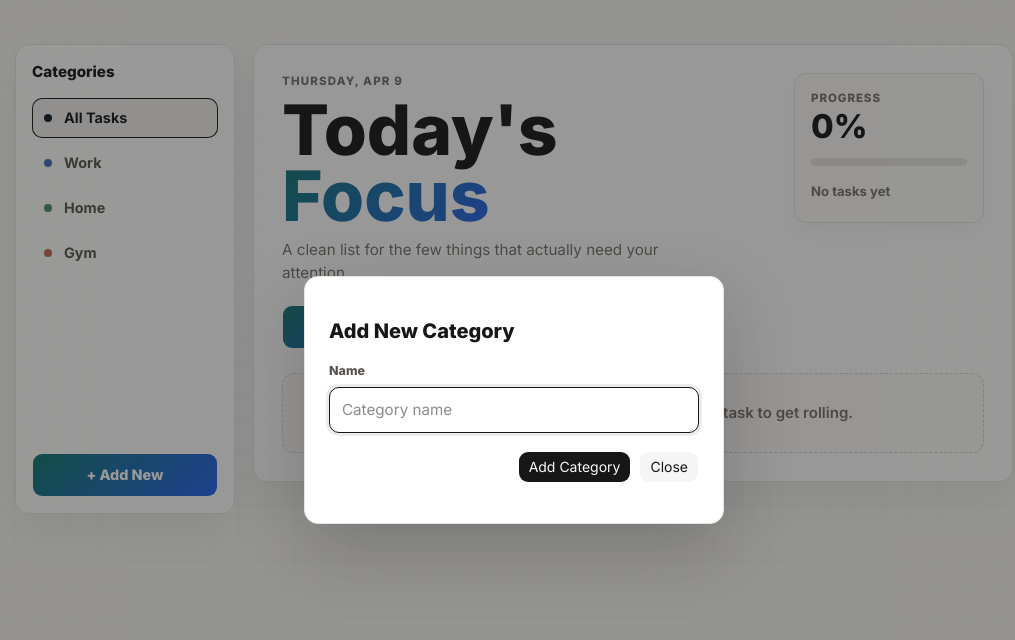
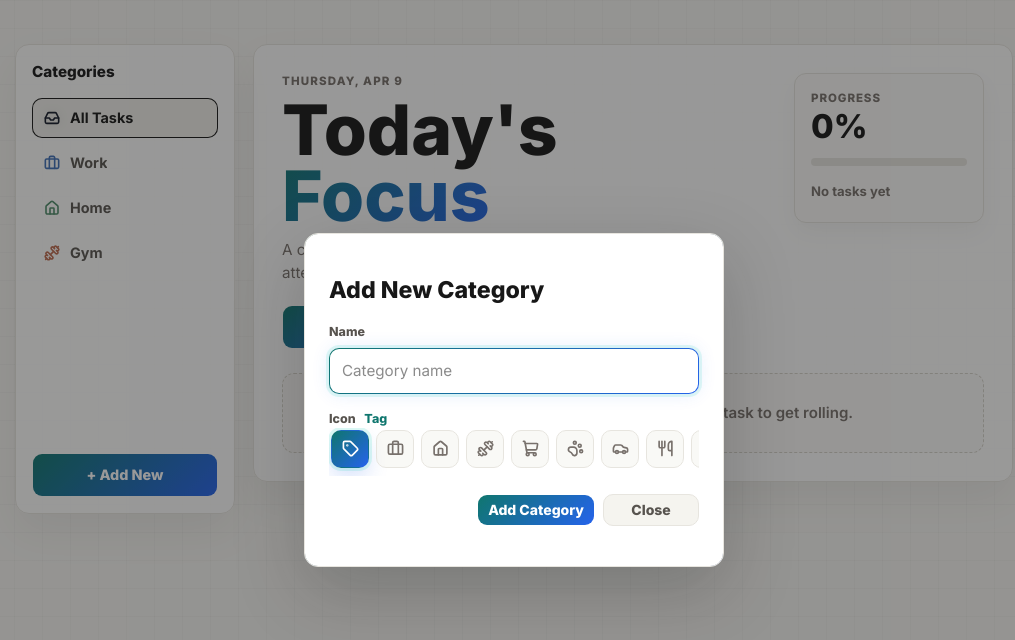
Before and after one commit to Chibbs13/todo-react, a React (Vite) app in the folder client/: page / in a window 1280 px wide. Both pictures are taken after a click on the button "+ Add New". Shown: the top 640 px of the page, without its empty margins (126-1141 px from the left). Built offline with nearby package versions, Linux system fonts and the light colour scheme.

Commit message:
Added icons to categories

```diff
--- a/client/src/App.css
+++ b/client/src/App.css
@@ -84,10 +84,12 @@ textarea {
 }
 
 .category-item {
-  position: relative;
+  display: flex;
+  align-items: center;
+  gap: 10px;
   width: 100%;
   min-height: 40px;
-  padding: 9px 12px 9px 32px;
+  padding: 9px 12px;
   border-radius: 10px;
   background: transparent;
   color: #57534e;
@@ -96,16 +98,16 @@ textarea {
   text-align: left;
 }
 
-.category-item::before {
-  position: absolute;
-  top: 50%;
-  left: 12px;
-  width: 8px;
-  height: 8px;
-  border-radius: 999px;
-  background: var(--category-accent);
-  content: "";
-  transform: translateY(-50%);
+.category-item svg {
+  flex: 0 0 auto;
+  color: var(--category-accent);
+}
+
+.category-item span {
+  min-width: 0;
+  overflow: hidden;
+  text-overflow: ellipsis;
+  white-space: nowrap;
 }
 
 .category-item:hover {
@@ -119,8 +121,8 @@ textarea {
   box-shadow: inset 0 0 0 1px #171717;
 }
 
-.category-item.active::before {
-  box-shadow: 0 0 0 3px var(--category-soft);
+.category-item.active svg {
+  filter: drop-shadow(0 0 5px var(--category-shadow));
 }
 
 .category-add-button {
@@ -556,10 +558,15 @@ textarea {
 
 .task-modal,
 .category-modal {
+  position: relative;
+  overflow: hidden;
   width: 100%;
   border: 1px solid #e7e5df;
   border-radius: 14px;
-  background: #ffffff;
+  background:
+    linear-gradient(#ffffff, #ffffff) padding-box,
+    linear-gradient(135deg, rgba(15, 118, 110, 0.34), rgba(37, 99, 235, 0.34))
+      border-box;
   box-shadow: 0 24px 70px rgba(23, 23, 23, 0.22);
   animation: modalPop 0.18s ease;
 }
@@ -593,7 +600,7 @@ textarea {
 .modal-title {
   margin: 0;
   color: #171717;
-  font-size: 1.25rem;
+  font-size: 1.45rem;
   font-weight: 800;
 }
 
@@ -601,6 +608,8 @@ textarea {
   display: flex;
   flex-direction: column;
   gap: 7px;
+  min-width: 0;
+  min-inline-size: 0;
   margin: 0;
   padding: 0;
   border: 0;
@@ -617,7 +626,9 @@ textarea {
   width: 100%;
   border: 1px solid #d6d3ca;
   border-radius: 10px;
-  background: #fbfaf8;
+  background:
+    linear-gradient(#fbfaf8, #fbfaf8) padding-box,
+    linear-gradient(135deg, transparent, transparent) border-box;
   color: #171717;
   font-size: 0.95rem;
   outline: none;
@@ -639,9 +650,13 @@ textarea {
 
 .modal-title-input:focus,
 .modal-input:focus {
-  border-color: #171717;
-  background: #ffffff;
-  box-shadow: 0 0 0 3px rgba(23, 23, 23, 0.08);
+  border-color: transparent;
+  background:
+    linear-gradient(#ffffff, #ffffff) padding-box,
+    linear-gradient(135deg, #0f766e, #2563eb) border-box;
+  box-shadow:
+    0 0 0 3px rgba(47, 214, 187, 0.14),
+    0 0 18px rgba(37, 99, 235, 0.12);
 }
 
 .category-selector {
@@ -669,8 +684,67 @@ textarea {
 }
 
 .category-chip.active {
-  background: #171717;
+  background: linear-gradient(135deg, #0f766e, #2563eb);
   color: #ffffff;
+}
+
+.icon-selector {
+  gap: 9px;
+}
+
+.selected-icon-label {
+  margin-left: 6px;
+  color: #0f766e;
+  font-weight: 800;
+}
+
+.icon-choice-list {
+  display: flex;
+  gap: 7px;
+  min-width: 0;
+  width: 100%;
+  max-width: 100%;
+  overflow-x: auto;
+  overscroll-behavior-x: contain;
+  padding: 2px 2px 8px;
+  scrollbar-width: thin;
+}
+
+.icon-choice {
+  display: inline-flex;
+  flex: 0 0 auto;
+  align-items: center;
+  justify-content: center;
+  width: 38px;
+  height: 38px;
+  aspect-ratio: 1;
+  border: 1px solid #e7e5df;
+  border-radius: 10px;
+  background: rgba(245, 244, 239, 0.55);
+  color: #78716c;
+  cursor: pointer;
+  transition:
+    background 0.16s ease,
+    border-color 0.16s ease,
+    box-shadow 0.16s ease,
+    color 0.16s ease,
+    transform 0.16s ease;
+}
+
+.icon-choice:hover {
+  border-color: #d6d3ca;
+  background: #ffffff;
+  color: #171717;
+  transform: translateY(-1px);
+}
+
+.icon-choice.active {
+  border-color: transparent;
+  background: linear-gradient(135deg, #0f766e, #2563eb);
+  color: #ffffff;
+  box-shadow:
+    0 0 0 3px rgba(47, 214, 187, 0.16),
+    0 10px 20px rgba(37, 99, 235, 0.18);
 }
 
 .modal-actions {
@@ -678,6 +752,38 @@ textarea {
   justify-content: flex-end;
   gap: 8px;
   padding-top: 2px;
+}
+
+.modal-primary-button,
+.modal-secondary-button {
+  min-width: 96px;
+  border-radius: 10px;
+  font-weight: 750;
+}
+
+.modal-primary-button {
+  border: 1px solid transparent;
+  background: linear-gradient(135deg, #0f766e, #2563eb);
+  background-clip: padding-box;
+  color: #ffffff;
+}
+
+.modal-primary-button:hover {
+  border-color: rgba(47, 214, 187, 0.9);
+  box-shadow:
+    0 0 0 3px rgba(47, 214, 187, 0.18),
+    0 0 18px rgba(37, 99, 235, 0.28);
+}
+
+.modal-secondary-button {
+  border: 1px solid #e7e5df;
+  background: #f5f4ef;
+  color: #57534e;
+}
+
+.modal-secondary-button:hover {
+  background: #eeeeea;
+  color: #171717;
 }
 
 @keyframes modalPop {
--- a/client/src/App.jsx
+++ b/client/src/App.jsx
@@ -8,6 +8,7 @@ import TaskModal from "./components/TaskModal";
 import CategorySidebar from "./components/CategorySidebar";
 import CategoryModal from "./components/CategoryModal";
 import { getCategoryStyle } from "./lib/categoryColors";
+import { DEFAULT_CATEGORY_ICONS } from "./lib/categoryIcons";
 
 const DEFAULT_CATEGORIES = ["All Tasks", "Work", "Home", "Gym"];
 
@@ -40,6 +41,17 @@ function App() {
     }
   });
   const [selectedCategory, setSelectedCategory] = useState("All Tasks");
+  const [categoryIcons, setCategoryIcons] = useState(() => {
+    const savedCategoryIcons = localStorage.getItem("categoryIcons");
+
+    if (!savedCategoryIcons) return DEFAULT_CATEGORY_ICONS;
+
+    try {
+      return { ...DEFAULT_CATEGORY_ICONS, ...JSON.parse(savedCategoryIcons) };
+    } catch {
+      return DEFAULT_CATEGORY_ICONS;
+    }
+  });
 
   const [isAddingTask, setIsAddingTask] = useState(false);
   const [selectedTask, setSelectedTask] = useState(null);
@@ -51,6 +63,7 @@ function App() {
 
   const [isAddingCategory, setIsAddingCategory] = useState(false);
   const [newCategory, setNewCategory] = useState("");
+  const [newCategoryIcon, setNewCategoryIcon] = useState("tag");
 
   useEffect(() => {
     localStorage.setItem("tasks", JSON.stringify(task));
@@ -59,6 +72,10 @@ function App() {
   useEffect(() => {
     localStorage.setItem("categories", JSON.stringify(categories));
   }, [categories]);
+
+  useEffect(() => {
+    localStorage.setItem("categoryIcons", JSON.stringify(categoryIcons));
+  }, [categoryIcons]);
 
   const visibleTasks =
     selectedCategory === "All Tasks"
@@ -193,11 +210,13 @@ function App() {
   function openAddCategoryModal() {
     setIsAddingCategory(true);
     setNewCategory("");
+    setNewCategoryIcon("tag");
   }
 
   const closeCategoryModal = useCallback(function closeCategoryModal() {
     setIsAddingCategory(false);
     setNewCategory("");
+    setNewCategoryIcon("tag");
   }, []);
 
   function saveCategory() {
@@ -208,6 +227,7 @@ function App() {
     if (categories.length >= 8) return;
 
     setCategories([...categories, trimmed]);
+    setCategoryIcons({ ...categoryIcons, [trimmed]: newCategoryIcon });
     setSelectedCategory(trimmed);
     closeCategoryModal();
   }
@@ -217,6 +237,7 @@ function App() {
       <div className="dashboard-layout">
         <CategorySidebar
           categories={categories}
+          categoryIcons={categoryIcons}
           selectedCategory={selectedCategory}
           onSelectCategory={setSelectedCategory}
           onAddCategory={openAddCategoryModal}
@@ -329,6 +350,8 @@ function App() {
         isOpen={isAddingCategory}
         newCategory={newCategory}
         setNewCategory={setNewCategory}
+        newCategoryIcon={newCategoryIcon}
+        setNewCategoryIcon={setNewCategoryIcon}
         closeCategoryModal={closeCategoryModal}
         saveCategory={saveCategory}
       />
--- a/client/src/components/CategoryModal.jsx
+++ b/client/src/components/CategoryModal.jsx
@@ -1,15 +1,21 @@
 import { useEffect, useRef } from "react";
 import { Card, CardContent } from "./ui/card";
 import { Button } from "./ui/button";
+import { CATEGORY_ICON_OPTIONS } from "../lib/categoryIcons";
 
 function CategoryModal({
   isOpen,
   newCategory,
   setNewCategory,
+  newCategoryIcon,
+  setNewCategoryIcon,
   closeCategoryModal,
   saveCategory,
 }) {
   const inputRef = useRef(null);
+  const selectedIconLabel =
+    CATEGORY_ICON_OPTIONS.find((option) => option.id === newCategoryIcon)
+      ?.label || "Tag";
 
   useEffect(() => {
     if (!isOpen) return;
@@ -64,9 +70,39 @@ function CategoryModal({
               />
             </label>
 
+            <fieldset className="modal-field icon-selector">
+              <legend className="modal-label">
+                Icon <span className="selected-icon-label">{selectedIconLabel}</span>
+              </legend>
+
+              <div className="icon-choice-list">
+                {CATEGORY_ICON_OPTIONS.map((option) => {
+                  const CategoryIcon = option.Icon;
+
+                  return (
+                    <button
+                      key={option.id}
+                      className={`icon-choice ${
+                        newCategoryIcon === option.id ? "active" : ""
+                      }`}
+                      type="button"
+                      aria-label={option.label}
+                      aria-pressed={newCategoryIcon === option.id}
+                      onClick={() => setNewCategoryIcon(option.id)}
+                    >
+                      <CategoryIcon size={17} strokeWidth={2.35} />
+                    </button>
+                  );
+                })}
+              </div>
+            </fieldset>
+
             <div className="modal-actions">
-              <Button type="submit">Add Category</Button>
+              <Button className="modal-primary-button" type="submit">
+                Add Category
+              </Button>
               <Button
+                className="modal-secondary-button"
                 type="button"
                 variant="secondary"
                 onClick={closeCategoryModal}
--- a/client/src/components/CategorySidebar.jsx
+++ b/client/src/components/CategorySidebar.jsx
@@ -1,7 +1,9 @@
 import { getCategoryStyle } from "../lib/categoryColors";
+import { getCategoryIcon } from "../lib/categoryIcons";
 
 function CategorySidebar({
   categories,
+  categoryIcons,
   selectedCategory,
   onSelectCategory,
   onAddCategory,
@@ -11,7 +13,10 @@ function CategorySidebar({
       <h2 className="category-title">Categories</h2>
 
       <div className="category-list">
-        {categories.map((category) => (
+        {categories.map((category) => {
+          const CategoryIcon = getCategoryIcon(category, categoryIcons);
+
+          return (
             <button
               key={category}
               className={`category-item ${
@@ -21,9 +26,11 @@ function CategorySidebar({
               type="button"
               onClick={() => onSelectCategory(category)}
             >
-            {category}
+              <CategoryIcon size={16} strokeWidth={2.4} />
+              <span>{category}</span>
             </button>
-        ))}
+          );
+        })}
       </div>
 
       <button
--- a/client/src/components/TaskModal.jsx
+++ b/client/src/components/TaskModal.jsx
@@ -132,8 +132,11 @@ function TaskModal({
             </label>
 
             <div className="modal-actions">
-              <Button type="submit">{saveLabel}</Button>
+              <Button className="modal-primary-button" type="submit">
+                {saveLabel}
+              </Button>
               <Button
+                className="modal-secondary-button"
                 type="button"
                 variant="secondary"
                 onClick={closeTaskModal}
--- /dev/null
+++ b/client/src/lib/categoryIcons.jsx
@@ -0,0 +1,69 @@
+import {
+  BookOpen,
+  Briefcase,
+  CalendarDays,
+  Car,
+  CircleDollarSign,
+  Gift,
+  Dumbbell,
+  HeartPulse,
+  Home,
+  Inbox,
+  PawPrint,
+  Plane,
+  ShoppingCart,
+  Tag,
+  Utensils,
+  Wrench,
+} from "lucide-react";
+
+export const DEFAULT_CATEGORY_ICONS = {
+  "All Tasks": "inbox",
+  Work: "briefcase",
+  Home: "home",
+  Gym: "dumbbell",
+};
+
+export const CATEGORY_ICON_OPTIONS = [
+  { id: "tag", label: "Tag", Icon: Tag },
+  { id: "briefcase", label: "Work", Icon: Briefcase },
+  { id: "home", label: "Home", Icon: Home },
+  { id: "dumbbell", label: "Gym", Icon: Dumbbell },
+  { id: "groceries", label: "Groceries", Icon: ShoppingCart },
+  { id: "pets", label: "Pets", Icon: PawPrint },
+  { id: "errands", label: "Errands", Icon: Car },
+  { id: "meals", label: "Meals", Icon: Utensils },
+  { id: "bills", label: "Bills", Icon: CircleDollarSign },
+  { id: "health", label: "Health", Icon: HeartPulse },
+  { id: "travel", label: "Travel", Icon: Plane },
+  { id: "appointments", label: "Appointments", Icon: CalendarDays },
+  { id: "study", label: "Study", Icon: BookOpen },
+  { id: "chores", label: "Chores", Icon: Wrench },
+  { id: "gifts", label: "Gifts", Icon: Gift },
+];
+
+const CATEGORY_ICON_MAP = {
+  inbox: Inbox,
+  tag: Tag,
+  briefcase: Briefcase,
+  home: Home,
+  dumbbell: Dumbbell,
+  groceries: ShoppingCart,
+  pets: PawPrint,
+  errands: Car,
+  meals: Utensils,
+  bills: CircleDollarSign,
+  health: HeartPulse,
+  travel: Plane,
+  appointments: CalendarDays,
+  study: BookOpen,
+  chores: Wrench,
+  gifts: Gift,
+};
+
+export function getCategoryIcon(category, categoryIcons = {}) {
+  const iconId =
+    categoryIcons[category] || DEFAULT_CATEGORY_ICONS[category] || "tag";
+
+  return CATEGORY_ICON_MAP[iconId] || Tag;
+}
```
Lines whose indentation alone changed are shown as unchanged.
